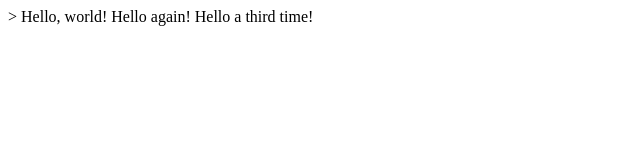
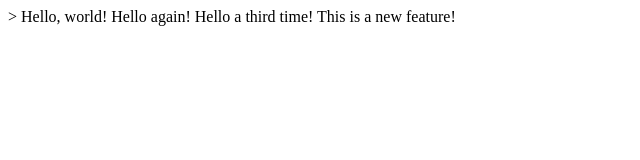
Before and after one commit to haileylee94/lecture0, a plain HTML site: page hello.html in a window 1280 px wide. Shown: the whole page, without its empty margins (0-640 px from the left). Drawn offline with Linux system fonts and the light colour scheme.

Commit message:
Added another line

```diff
--- a/hello.html
+++ b/hello.html
@@ -5,5 +5,6 @@
     </head>>
     <body>
         Hello, world! Hello again! Hello a third time!
+        This is a new feature!
     </body>
 </html>
```
